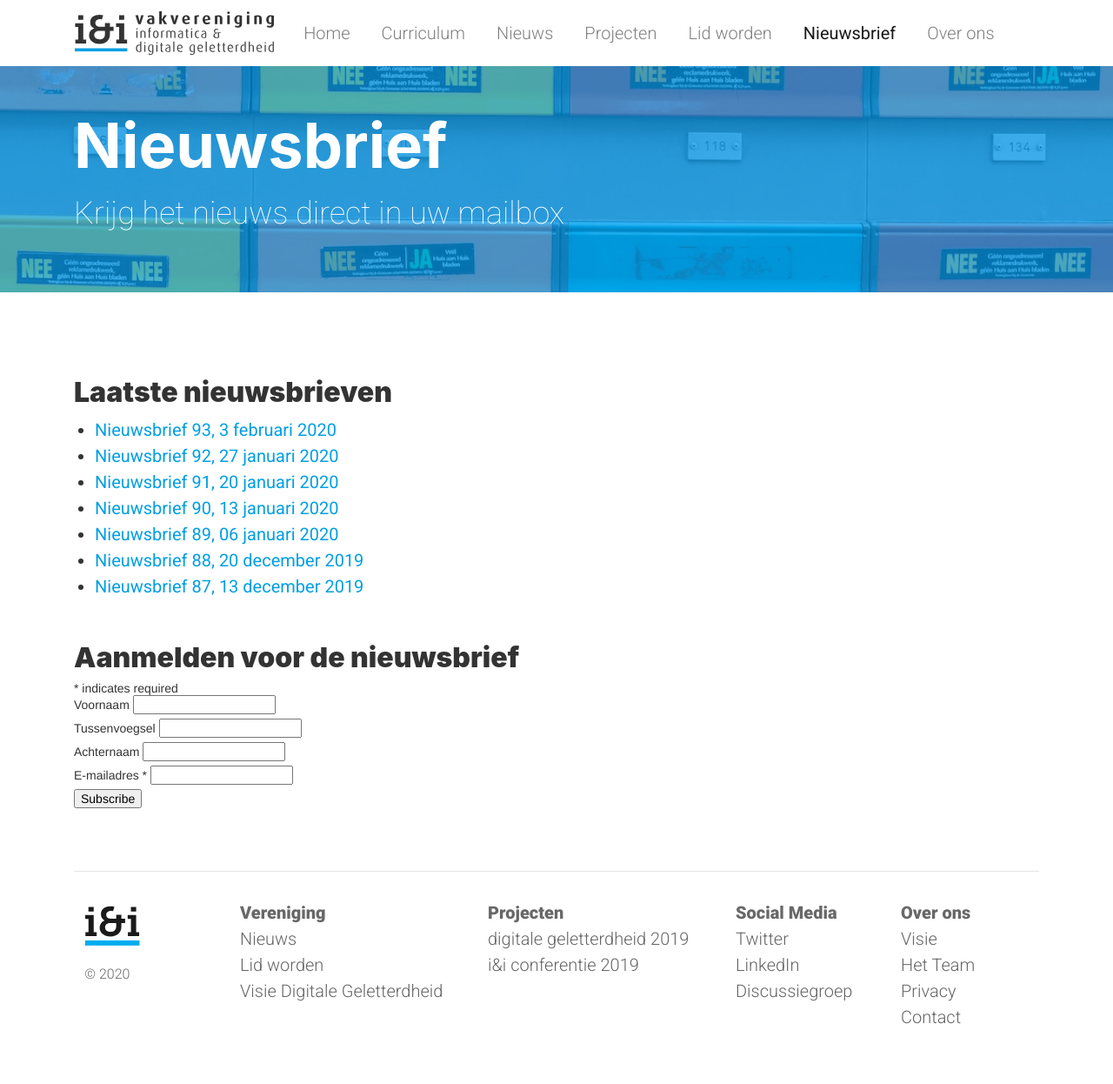
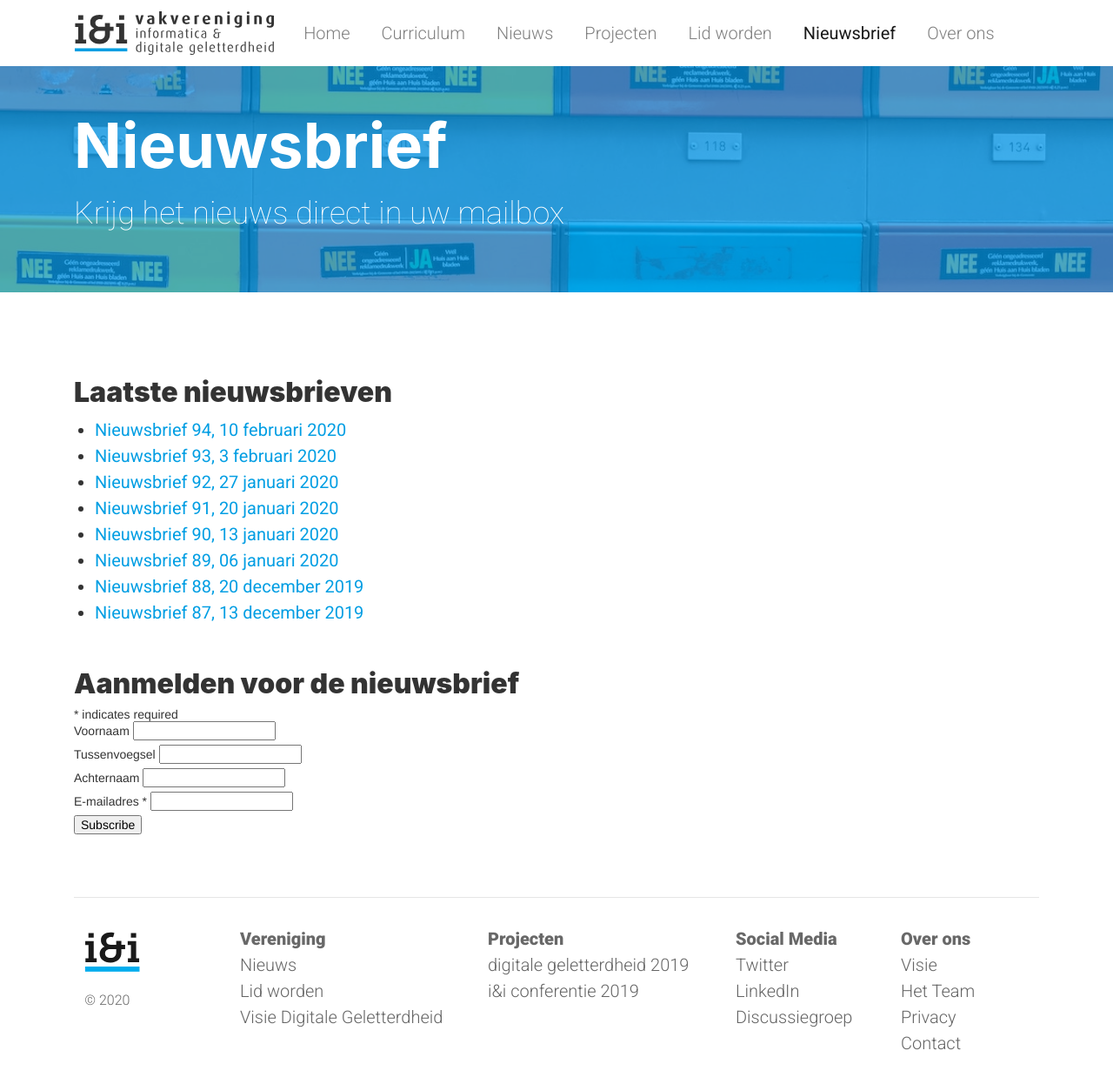
Before and after one commit to ieni/website, a Jekyll site: the page built from _pages/nieuwsbrief.md, in a window 1280 px wide. Shown: the whole page at 87% size. Built offline with Jekyll 4.4.1, drawn with Linux system fonts in a browser that asks for light colours; comment, search, counter and statistics services are not loaded; before the commit the page ends 1216 px from its top, so only the background shows below that.

Commit message:
Update nieuwsbrief.md

```diff
--- a/_pages/nieuwsbrief.md
+++ b/_pages/nieuwsbrief.md
@@ -8,7 +8,8 @@
 
 ## Laatste nieuwsbrieven
 
-* [Nieuwsbrief 93, 3 februari 2020](https://mailchi.mp/e2cc6bbdbe71/1lssrbh9d4-1641449){:target="_blank"}
+* [Nieuwsbrief 94, 10 februari 2020](https://mailchi.mp/e2cc6bbdbe71/1lssrbh9d4-1641449){:target="_blank"}
+* [Nieuwsbrief 93,  3 februari 2020](https://mailchi.mp/d18cae87e1c8/1lssrbh9d4-1639169){:target="_blank"}
 * [Nieuwsbrief 92, 27 januari 2020](https://mailchi.mp/8c1323e763b4/1lssrbh9d4-1638061){:target="_blank"}
 * [Nieuwsbrief 91, 20 januari 2020](https://mailchi.mp/9dfb1549093c/1lssrbh9d4-1635489?e=[UNIQID]){:target="_blank"}
 * [Nieuwsbrief 90, 13 januari 2020](https://mailchi.mp/6cab70ab4352/1lssrbh9d4-1635485?e=[UNIQID]){:target="_blank"}
```
